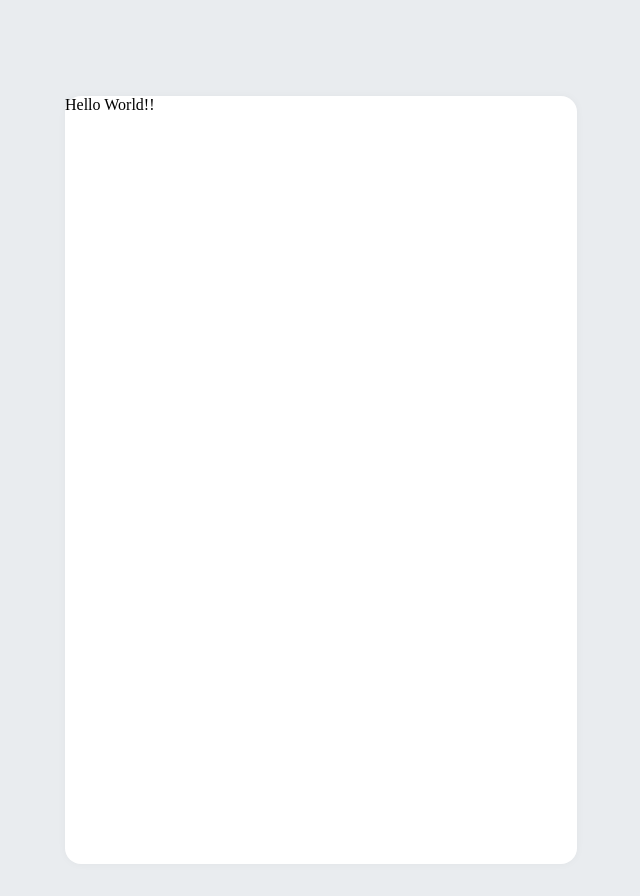
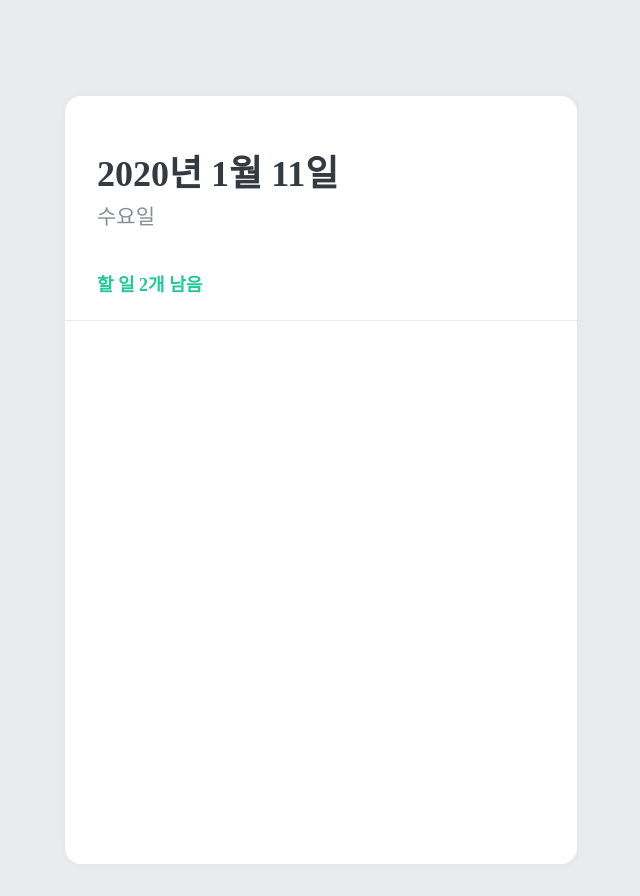
Before and after one commit to daewoongBang/mashup-todolist, a React (Create React App) app: page / in a window 1280 px wide. Shown: the whole page, without its empty margins (319-959 px from the left). Built offline with nearby package versions, Linux system fonts and the light colour scheme.

Commit message:
TodoHead Component 추가

```diff
--- a/src/App.tsx
+++ b/src/App.tsx
@@ -1,6 +1,7 @@
 import React from 'react';
 import { createGlobalStyle } from 'styled-components';
 import TodoTemplate from './components/TodoTemplate';
+import TodoHead from './components/TodoHead';
 
 const GlobalStyle = createGlobalStyle`
   body {
@@ -12,7 +13,9 @@
   return (
     <>
       <GlobalStyle />
-      <TodoTemplate>Hello World!!</TodoTemplate>
+      <TodoTemplate>
+        <TodoHead />
+      </TodoTemplate>
     </>
   );
 };
--- /dev/null
+++ b/src/components/TodoHead.tsx
@@ -0,0 +1,38 @@
+import React from 'react';
+import styled from 'styled-components';
+
+const TodoHeadBlock = styled.div`
+  padding-top: 48px;
+  padding-left: 32px;
+  padding-right: 32px;
+  padding-bottom: 24px;
+  border-bottom: 1px solid #e9ecef;
+  h1 {
+    margin: 0;
+    font-size: 36px;
+    color: #343a40;
+  }
+  .day {
+    margin-top: 4px;
+    color: #868e96;
+    font-size: 21px;
+  }
+  .tasks-left {
+    color: #20c997;
+    font-size: 18px;
+    margin-top: 40px;
+    font-weight: bold;
+  }
+`;
+
+const TodoHead = () => {
+  return (
+    <TodoHeadBlock>
+      <h1>2020년 1월 11일</h1>
+      <div className="day">수요일</div>
+      <div className="tasks-left">할 일 2개 남음</div>
+    </TodoHeadBlock>
+  );
+};
+
+export default TodoHead;
```
